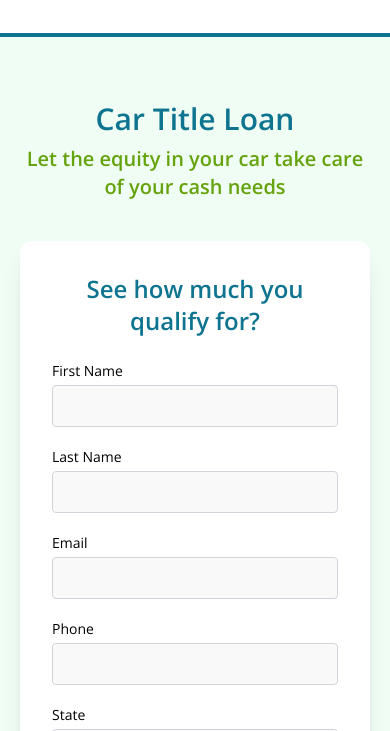
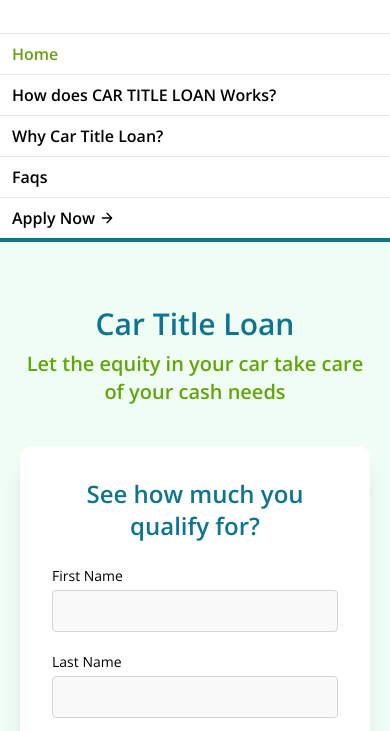
Before and after one commit to champdecay/carloan, a website: page index.html in a window 390 px wide. Both pictures are taken after a click on the button 354 px from the left and 36 px from the top of the page. Shown: the part 68-799 px from the top of the page. Drawn offline with nearby package versions, Linux system fonts and the light colour scheme.

Commit message:
Responsive Menu Added

```diff
--- a/index.html
+++ b/index.html
@@ -18,7 +18,7 @@
                 <!-- <p class="text-xs ml-12 -mt-2 font-semibold">Let the equity in your car <br />take care of your cash
                     needs</p> -->
             </a>
-            <nav id="menu" class="md:ml-auto lg:flex flex-wrap items-center text-base justify-center hidden">
+            <nav class="md:ml-auto lg:flex flex-wrap items-center text-base justify-center hidden">
                 <a class="mr-5 font-semibold text-lime-600">Home</a>
                 <a class="mr-5 font-semibold">How does CAR TITLE LOAN Works?</a>
                 <a class="mr-5 font-semibold">Why Car Title Loan?</a>
@@ -39,7 +39,29 @@
                         clip-rule="evenodd" />
                 </svg>
             </button>
-
+        </div>
+        <div id="menu" class="hidden">
+            <nav class="w-full md:ml-auto flex-wrap text-base justify-center flex flex-col">
+                <a href="#"
+                    class="py-2 px-3 transition-all duration-200 border-y hover:text-cyan-600 font-semibold text-lime-600">Home</a>
+                <a href="#" class="py-2 px-3 transition-all duration-200 border-b hover:text-cyan-600 font-semibold">How
+                    does CAR
+                    TITLE LOAN
+                    Works?</a>
+                <a href="#" class="py-2 px-3 transition-all duration-200 border-b hover:text-cyan-600 font-semibold">Why
+                    Car
+                    Title Loan?</a>
+                <a href="#"
+                    class="py-2 px-3 transition-all duration-200 border-b hover:text-cyan-600 font-semibold">Faqs</a>
+                <a href="#"
+                    class="py-2 px-3 transition-all duration-200 hover:text-cyan-600 inline-flex items-center font-semibold">Apply
+                    Now
+                    <svg fill="none" stroke="currentColor" stroke-linecap="round" stroke-linejoin="round"
+                        stroke-width="2" class="w-4 h-4 ml-1" viewBox="0 0 24 24">
+                        <path d="M5 12h14M12 5l7 7-7 7"></path>
+                    </svg>
+                </a>
+            </nav>
         </div>
     </header>
     <section class="body-font bg-green-50">
@@ -389,6 +411,74 @@
     <script defer src="https://cdnjs.cloudflare.com/ajax/libs/wnumb/1.2.0/wNumb.min.js"></script> -->
     <script>
         window.addEventListener('load', function () {
+            let slideUp = (target, duration = 500) => {
+                target.style.transitionProperty = 'height, margin, padding';
+                target.style.transitionDuration = duration + 'ms';
+                target.style.boxSizing = 'border-box';
+                target.style.height = target.offsetHeight + 'px';
+                target.offsetHeight;
+                target.style.overflow = 'hidden';
+                target.style.height = 0;
+                target.style.paddingTop = 0;
+                target.style.paddingBottom = 0;
+                target.style.marginTop = 0;
+                target.style.marginBottom = 0;
+                window.setTimeout(() => {
+                    target.style.display = 'none';
+                    target.style.removeProperty('height');
+                    target.style.removeProperty('padding-top');
+                    target.style.removeProperty('padding-bottom');
+                    target.style.removeProperty('margin-top');
+                    target.style.removeProperty('margin-bottom');
+                    target.style.removeProperty('overflow');
+                    target.style.removeProperty('transition-duration');
+                    target.style.removeProperty('transition-property');
+                    //alert("!");
+                }, duration);
+            }
+
+            let slideDown = (target, duration = 500) => {
+                target.style.removeProperty('display');
+                let display = window.getComputedStyle(target).display;
+
+                if (display === 'none')
+                    display = 'block';
+
+                target.style.display = display;
+                let height = target.offsetHeight;
+                target.style.overflow = 'hidden';
+                target.style.height = 0;
+                target.style.paddingTop = 0;
+                target.style.paddingBottom = 0;
+                target.style.marginTop = 0;
+                target.style.marginBottom = 0;
+                target.offsetHeight;
+                target.style.boxSizing = 'border-box';
+                target.style.transitionProperty = "height, margin, padding";
+                target.style.transitionDuration = duration + 'ms';
+                target.style.height = height + 'px';
+                target.style.removeProperty('padding-top');
+                target.style.removeProperty('padding-bottom');
+                target.style.removeProperty('margin-top');
+                target.style.removeProperty('margin-bottom');
+                window.setTimeout(() => {
+                    target.style.removeProperty('height');
+                    target.style.removeProperty('overflow');
+                    target.style.removeProperty('transition-duration');
+                    target.style.removeProperty('transition-property');
+                }, duration);
+            }
+            let slideToggle = (target, duration = 500) => {
+                if (window.getComputedStyle(target).display === 'none') {
+                    return slideDown(target, duration);
+                } else {
+                    return slideUp(target, duration);
+                }
+            }
+
+            document.querySelector("#menuTrigger").addEventListener("click", e => {
+                slideToggle(document.querySelector("#menu"))
+            })
             // noUiSlider.create(document.getElementById('loanAmount'), {
             //     start: 5000,
             //     connect: [true, false],
@@ -403,10 +493,6 @@
             //         density: 3
             //     }
             // });
-
-            // document.querySelector("#menuTrigger").addEventListener("click", e => {
-            //     document.querySelector("#menu")
-            // })
         })
     </script>
 </body>
```
Also changed, not shown: dist/output.css.
